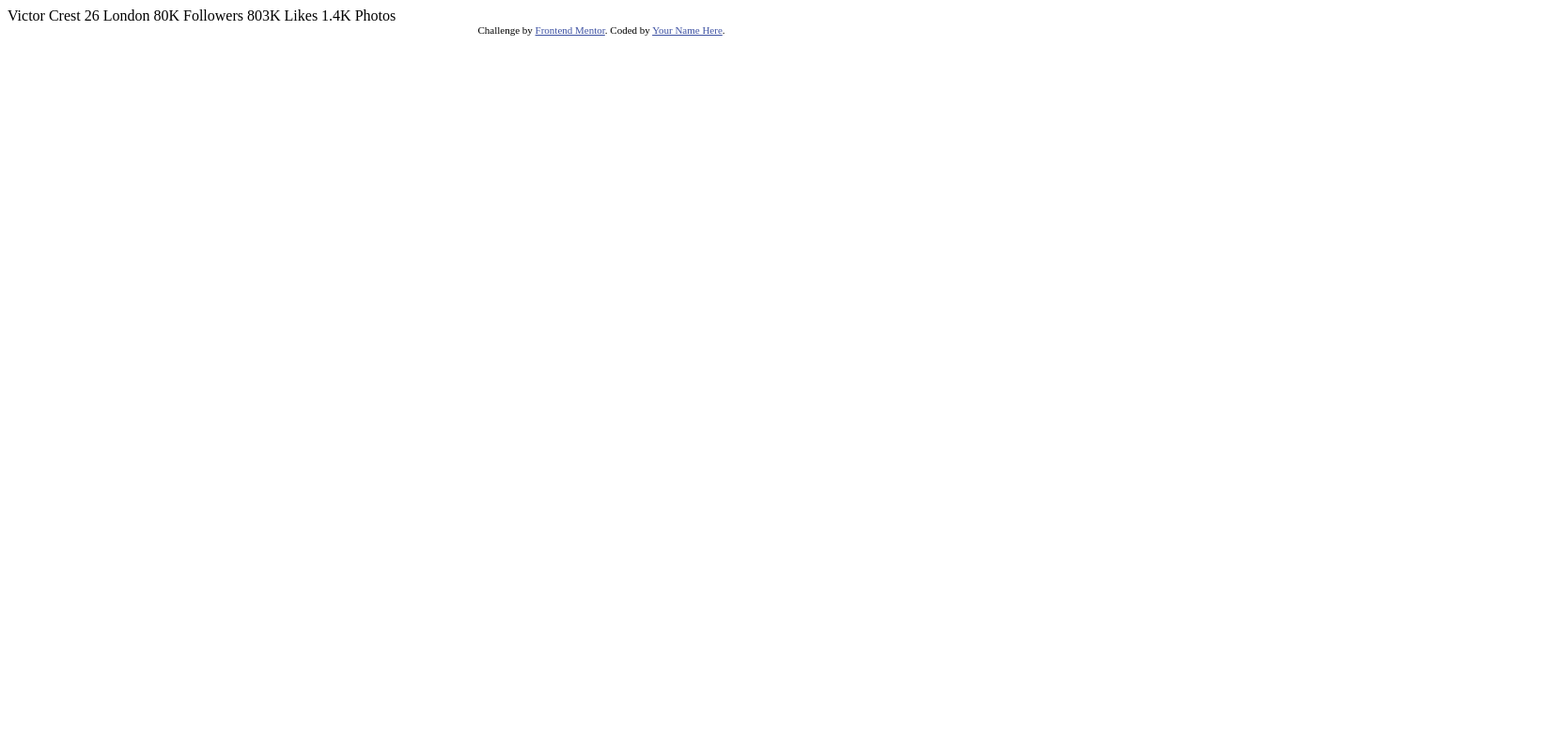
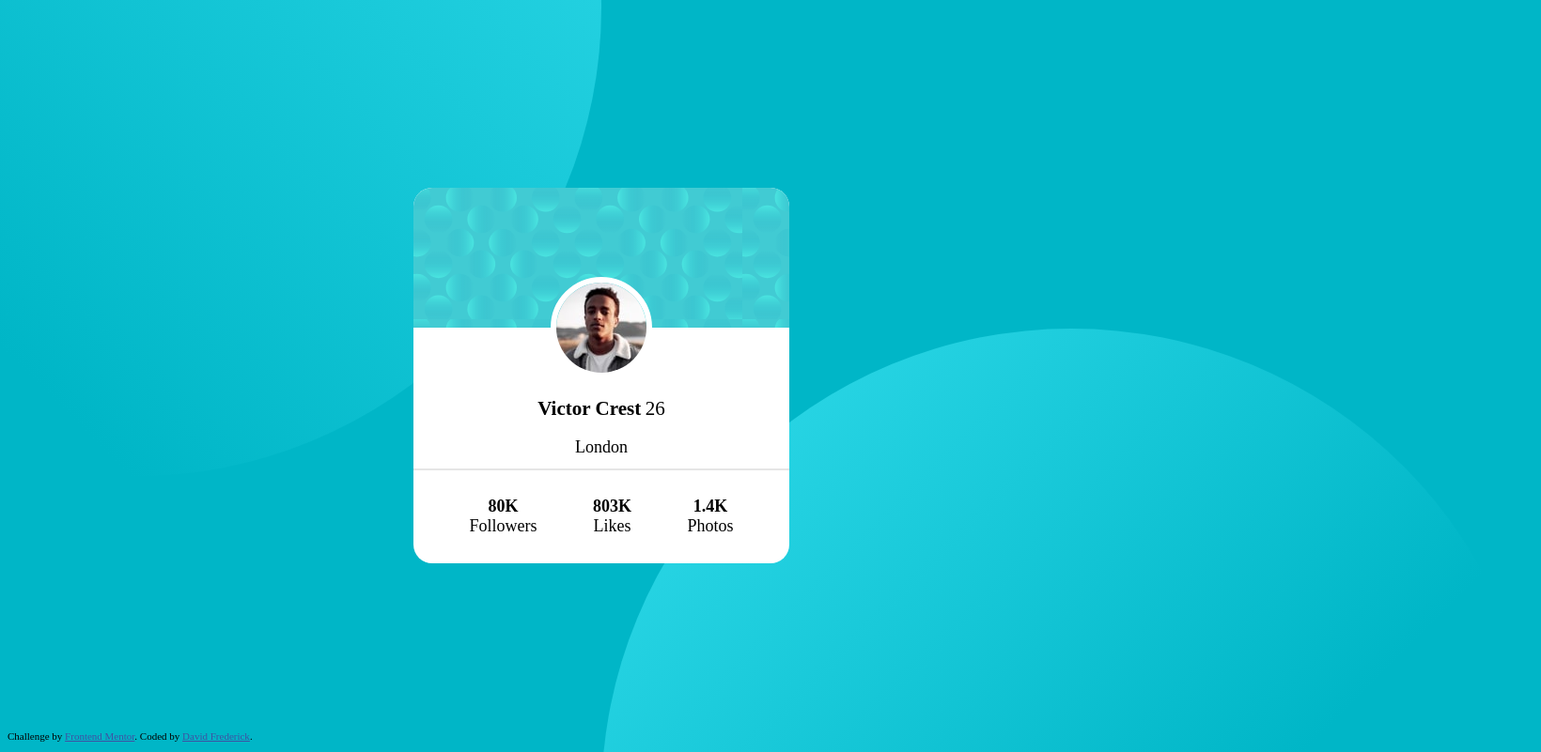
Before and after one commit to david-r-frederick/frontend-mentor, a plain HTML site: page profile-card-component-main/index.html in a window 1280 px wide. Shown: the top 801 px of the page at 94% size, 1640 px wide, since content can reach past the window. Drawn offline with Linux system fonts and the light colour scheme; a web font is replaced by a local one.

Commit message:
Finished profile card challenge

```diff
--- a/profile-card-component-main/index.html
+++ b/profile-card-component-main/index.html
@@ -1,35 +1,46 @@
 <!DOCTYPE html>
 <html lang="en">
     <head>
-  <meta charset="UTF-8">
-  <meta name="viewport" content="width=device-width, initial-scale=1.0"> <!-- displays site properly based on user's device -->
-
-  <link rel="icon" type="image/png" sizes="32x32" href="./images/favicon-32x32.png">
-
+        <meta charset="UTF-8" />
+        <meta name="viewport" content="width=device-width, initial-scale=1.0" />
+        <!-- displays site properly based on user's device -->
+        <link rel="stylesheet" href="https://fonts.google.com/specimen/Kumbh+Sans" />
+        <link rel="icon" type="image/png" sizes="32x32" href="./images/favicon-32x32.png" />
+        <link rel="stylesheet" href="./css/index.css" />
         <title>Frontend Mentor | Profile card component</title>
-
-  <!-- Feel free to remove these styles or customise in your own stylesheet 👍 -->
-  <style>
-    .attribution { font-size: 11px; text-align: center; }
-    .attribution a { color: hsl(228, 45%, 44%); }
-  </style>
     </head>
     <body>
-  Victor Crest
-  26
-  London
+      <div class="circle circle-1"></div>
+      <div class="circle circle-2"></div>
+        <div class="card">
+            <div class="card__top-part">
+                <div class="card__decoration"></div>
+                <img src="images/image-victor.jpg" alt="" class="card__photo" />
+                <div class="card__personal-info">
+                    <h3 class="card__name">Victor Crest</h3>
+                    <h3 class="card__age">26</h3>
+                    <p>London</p>
+                </div>
+            </div>
+            <div class="card__stats">
+                <div class="card__stats-1">
+                    <div class="card__stats-number">80K</div>
+                    <div class="card__stats-label">Followers</div>
+                </div>
+                <div class="card__stats-2">
+                    <div class="card__stats-number">803K</div>
+                    <div class="card__stats-label">Likes</div>
+                </div>
+                <div class="card__stats-3">
+                    <div class="card__stats-number">1.4K</div>
+                    <div class="card__stats-label">Photos</div>
+                </div>
+            </div>
+        </div>
 
-  80K
-  Followers
-
-  803K
-  Likes
-
-  1.4K
-  Photos
         <div class="attribution">
             Challenge by <a href="https://www.frontendmentor.io?ref=challenge" target="_blank">Frontend Mentor</a>.
-    Coded by <a href="#">Your Name Here</a>.
+            Coded by <a target="_blank" href="https://david-r-frederick.github.io/portfolio/">David Frederick</a>.
         </div>
     </body>
 </html>
--- /dev/null
+++ b/profile-card-component-main/scss/_card.scss
@@ -0,0 +1,78 @@
+.card {
+  position: absolute;
+  top: 50%;
+  left: 50%;
+  display: flex;
+  flex-direction: column;
+  transform: translate(-50%, -50%);
+  border-radius: 20px;
+  background-color: white;
+  width: 25%;
+  min-width: 400px;
+  height: 50%;
+  margin: 0 auto;
+  overflow: hidden;
+
+  &__top-part {
+    position: relative;
+    display: flex;
+    flex-direction: column;
+    justify-content: flex-end;
+    height: 75%;
+    width: 100%;
+  }
+
+  &__decoration {
+    position: absolute;
+    top: 0;
+    left: 0;
+    width: 100%;
+    height: 50%;
+    z-index: -1;
+    background-image: url(../images/bg-pattern-card.svg);
+  }
+
+  &__photo {
+    border-radius: 50%;
+    border: 6px solid white;
+    margin: 0 auto;
+    position: absolute;
+    top: 50%;
+    left: 50%;
+    transform: translate(-50%, -50%);
+  }
+
+  &__personal-info {
+    text-align: center;
+    width: 100%;
+    height: 20%;
+    margin-bottom: 1rem;
+  }
+
+  &__name,
+  &__age {
+    display: inline-block;
+    margin: 0;
+  }
+
+  &__name {
+    font-weight: bold;
+  }
+
+  &__age {
+    font-weight: normal;
+  }
+
+  &__stats {
+    display: flex;
+    width: 100%;
+    justify-content: space-evenly;
+    align-items: center;
+    border-top: 2px solid rgba(black, 0.1);
+    text-align: center;
+    height: 25%;
+    &-number {
+      font-weight: bold;
+    }
+  }
+}
--- /dev/null
+++ b/profile-card-component-main/scss/_circles.scss
@@ -0,0 +1,20 @@
+.circle {
+    position: absolute;
+    border-radius: 50%;
+    height: 1000px;
+    width: 1000px;
+    background-color: white;
+
+    &-1 {
+        right: 50%;
+        transform: translate(0, -50%);
+        background-image: linear-gradient(to right top, $color-primary 0%, $color-primary 25%, $color-primary-light);
+    }
+
+    &-2 {
+        left: 50%;
+        bottom: 0;
+        transform: translate(0%, 55%);
+        background-image: linear-gradient(to left top, $color-primary 0%, $color-primary 40%, $color-primary-light);
+    }
+}
--- /dev/null
+++ b/profile-card-component-main/scss/index.scss
@@ -0,0 +1,31 @@
+@import "./variables.scss";
+@import "./card";
+@import "./circles";
+
+.attribution {
+    font-size: 11px;
+    text-align: center;
+    position: absolute;
+    bottom: 10px;
+}
+.attribution a {
+    color: hsl(228, 45%, 44%);
+}
+
+body {
+  background-color: $color-primary;
+  font-size: 18px;
+  font-family: "Kumbh Sans";
+  height: 100vh;
+}
+
+
+@media (max-width: 460px) {
+  .card {
+    min-width: 300px;
+  }
+
+  .circle-2 {
+    transform: translate(0, 50%);
+  }
+}
--- /dev/null
+++ b/profile-card-component-main/scss/variables.scss
@@ -0,0 +1,6 @@
+$color-primary: rgb(0, 182, 199);
+$color-primary-light: rgb(51, 221, 236);
+$color-primary-dark: hsl(229, 23%, 23%);
+$color-secondary: hsl(227, 10%, 46%);
+
+$color-grey-dark: hsl(0, 0%, 59%);
```
Also changed, not shown: profile-card-component-main/css/index.css (added), 2 other files. Lines whose indentation alone changed are shown as unchanged.
